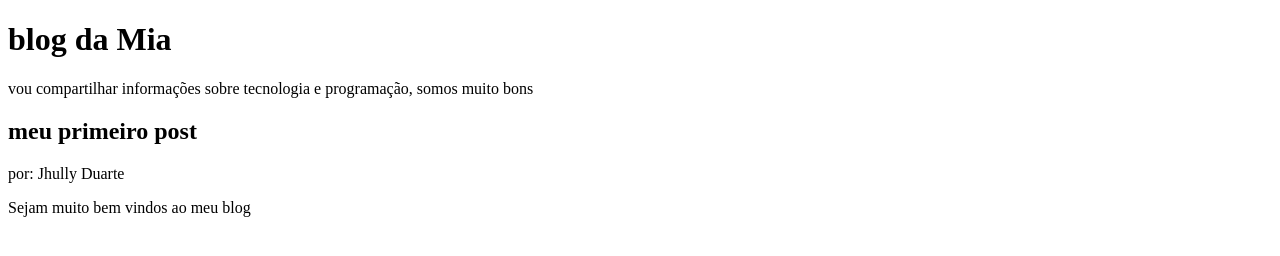
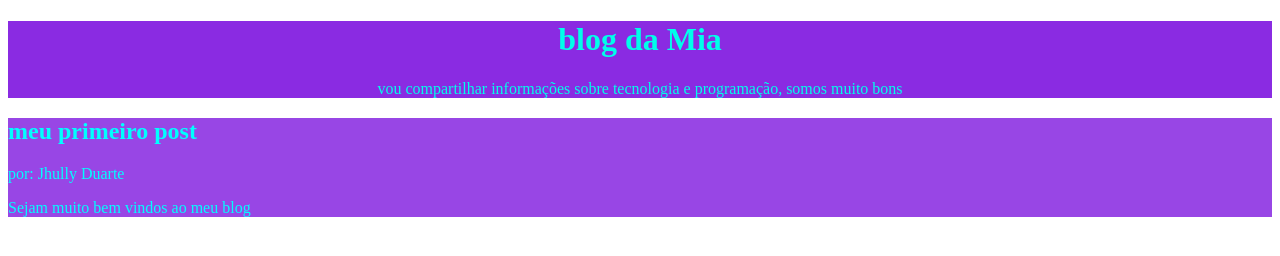
Before and after one commit to jullianacasas-star/Mia, a plain HTML site: page index.html in a window 1280 px wide. Drawn offline with Linux system fonts and the light colour scheme.

Commit message:
28/05/2026

```diff
--- /dev/null
+++ b/estilo.css
@@ -0,0 +1,10 @@
+header{
+    background-color: rgb(138, 43, 226);
+    color: rgb(0, 255, 234);
+    text-align: center;
+}
+
+main {
+    background-color: rgba(137, 43, 226, 0.87);
+    color: rgb(0, 255, 255);
+}
--- a/index.html
+++ b/index.html
@@ -4,6 +4,7 @@
     <meta charset="UTF-8">
     <meta name="viewport" content="width=device-width, initial-scale=1.0">
     <title>blog da Mia</title>
+    <link rel="stylesheet" href="estilo.css">
 </head>
 <body>
 <header>
```
